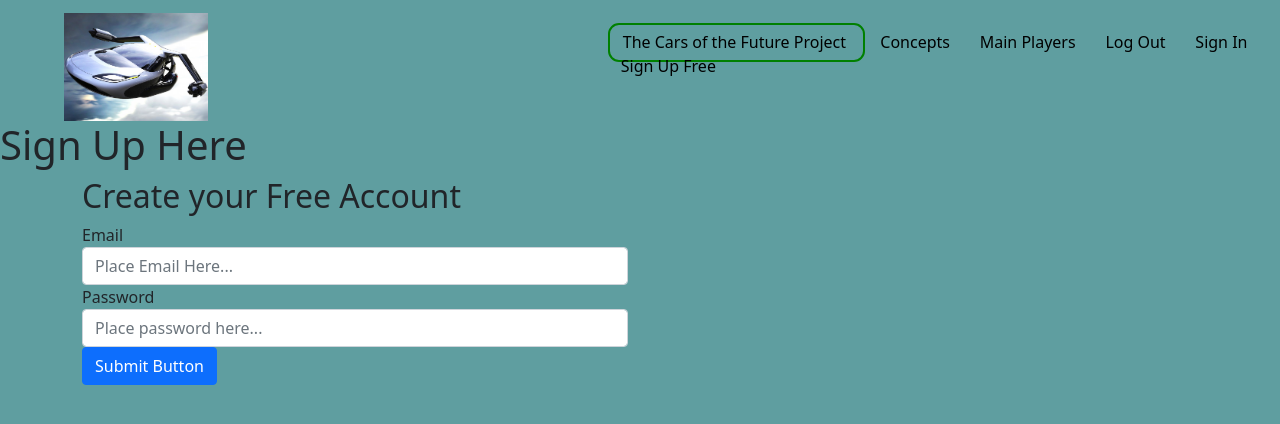
After one commit to Nyo-ritu/kagondu_wk5_d1_cars_inventory.github, a Flask app: page /signup in a window 1280 px wide. The commit adds this page. Shown: the top 424 px of the page. Run offline with Flask 2, Linux system fonts and the light colour scheme; some libraries are stand-ins or nearby versions.

Commit message:
first commit

```diff
--- a/cars_inventory/__init__.py
+++ b/cars_inventory/__init__.py
@@ -1,8 +1,12 @@
 from flask import Flask
-# from config import Config
+from config import Config
 from .site.routes import site
+from .authentication.routes import auth
+from flask_migrate import Migrate
 
 
 app = Flask(__name__)
+app.config.from_object(Config)
 
 app.register_blueprint(site)
+app.register_blueprint(auth)
--- /dev/null
+++ b/cars_inventory/authentication/auth_templates/signup.html
@@ -0,0 +1,29 @@
+{% extends 'base.html' %}
+
+{% block content %}
+
+<h1>Sign Up Here</h1>
+<main class="container">
+    <div class="row">
+        <aside class="col-12 col-md-6">
+            <h2>Create your Free Account</h2>
+            <form method="POST">
+                {{ form.hidden_tag() }}
+                <div class="formgroup">
+                    <fieldset id='email-field'>
+                        {{ form.email.label }}
+                        {{ form.email(class = 'form-control', placeholder = "Place Email Here...") }}
+                    </fieldset>
+                    <fieldset id="password-field">
+                        {{ form.password.label }}
+                        {{ form.password(class = 'form-control', placeholder = "Place password here...") }}
+                    </fieldset>
+                    {{ form.submit_button(class = 'btn btn-primary btn-block') }}
+                </div>
+
+            </form>
+        </aside>
+    </div>
+</main>
+
+{% endblock content %}
--- /dev/null
+++ b/cars_inventory/authentication/routes.py
@@ -0,0 +1,18 @@
+from flask import Blueprint, render_template, request
+from cars_inventory.forms import UserLoginForm
+
+auth = Blueprint('auth', __name__, template_folder='auth_templates')
+
+
+@auth.route('/signup', methods = ['GET', 'POST'])
+def signup():
+    form = UserLoginForm()
+    if request.method == 'POST' and form.validate_on_submit():
+        email = form.email.data
+        password = form.password.data
+        print(email, password)
+    return render_template('signup.html', form = form)
+
+@auth.route('/signin')
+def signin():
+    return render_template('signin.html')
--- /dev/null
+++ b/cars_inventory/forms.py
@@ -0,0 +1,9 @@
+from flask_wtf import FlaskForm
+from wtforms import StringField, PasswordField, SubmitField
+from wtforms.validators import DataRequired, Email
+
+class UserLoginForm(FlaskForm):
+    # email, password, submit attributes
+    email = StringField('Email', validators=[DataRequired(), Email()])
+    password = PasswordField('Password', validators=[DataRequired()])
+    submit_button = SubmitField()
--- a/cars_inventory/static/CSS/main.css
+++ b/cars_inventory/static/CSS/main.css
@@ -1,3 +1,6 @@
+body{
+    background-color: cadetblue;
+}
 /* Nav Styles */
 .ct-nav{
     display: flex;
@@ -14,9 +17,9 @@
 }
 
 ul#horizontal-list{
-    min-width: 65vw;
+    min-width: 55vw;
     list-style: none;
-    padding-top: 2.2vw;
+    padding-top: 2.4vw;
 }
 
 #horizontal-list li, #horizontal-list a{
@@ -31,3 +34,40 @@ ul#horizontal-list{
     border-radius: 11px;
     margin-right: .2vw;
 }
+
+/* Header */
+
+#header-text{
+    padding: 2vw;
+}
+
+#hv-image{
+    float: left;
+    width: 65%;
+    max-width: 100%;
+}
+
+/* Middle */
+
+#middle-text{
+    text-align: center;
+    padding: 2vh;
+}
+
+#middle-text h3{
+    padding: 2vw;
+
+}
+
+#mid-image{
+    width: 95%;
+    max-width: 100%;
+    margin:auto;
+    margin-bottom: auto;
+    margin-bottom: 2vw;
+
+}
+
+#features-section{
+    margin: 4vw;
+}
--- a/cars_inventory/templates/base.html
+++ b/cars_inventory/templates/base.html
@@ -30,6 +30,12 @@
                 <a href="">
                     <li>Log Out</li>
                 </a>
+                <a href="{{ url_for('auth.signin') }}">
+                    <li>Sign In</li>
+                </a>
+                <a href="{{ url_for('auth.signup') }}">
+                    <li>Sign Up Free</li>
+                </a>
             </ul>
         </div>
 
--- a/config.py
+++ b/config.py
@@ -1,3 +1,7 @@
 import os
 
 basedir = os.path.abspath(os.path.dirname(__file__))
+
+
+class Config:
+    SECRET_KEY = 'You will never guess....'
```
Also changed, not shown: cars_inventory/authentication/auth_templates/signin.html (added, +7 -0 lines), cars_inventory/site/site_templates/index.html (+55 -1 lines), cars_inventory/static/images/25-years_supersleek.jpg (added), cars_inventory/static/images/flying_car2.png (added), cars_inventory/static/images/future_car-3_wheels.jpg (added), cars_inventory/static/images/hovercar.webp (added), cars_inventory/static/images/hovercar_2.jpg (added), cars_inventory/static/images/self_driving_car.jpg (added).
